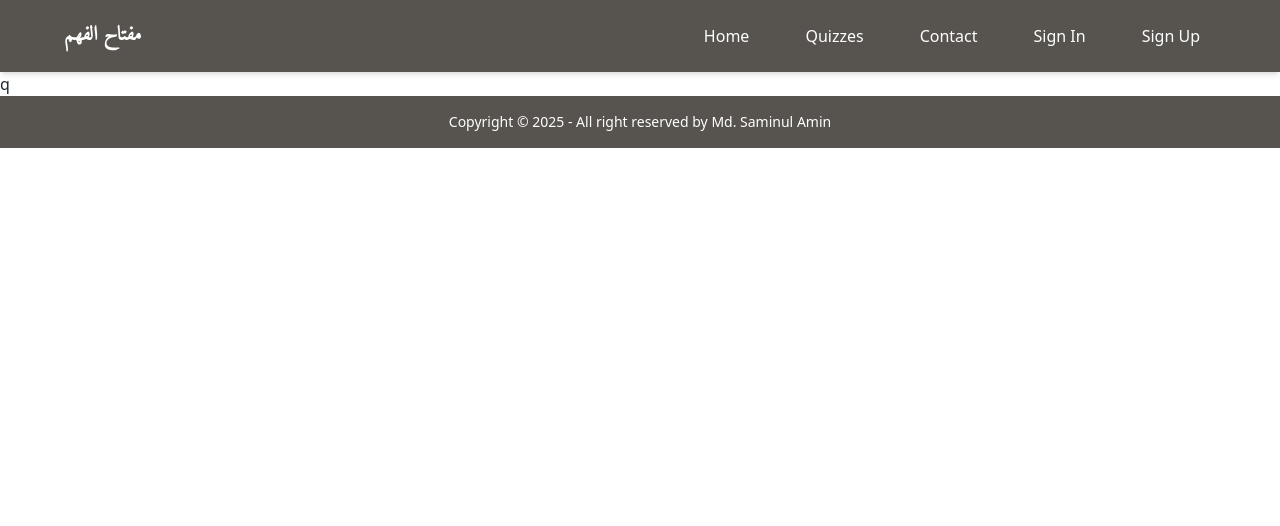
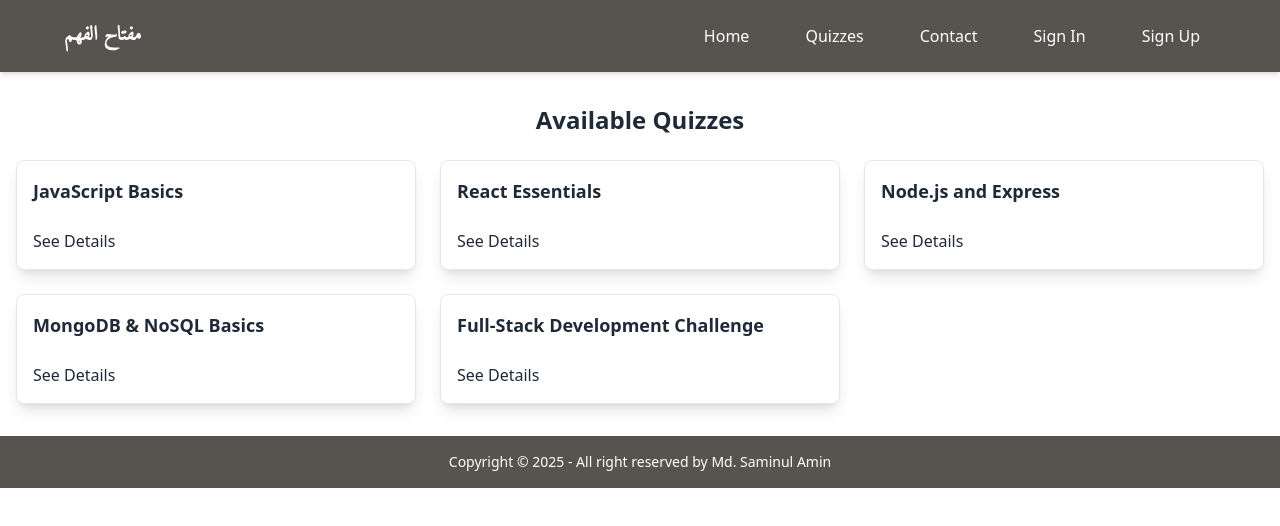
Before and after one commit to saminul-amin/quiz-app, a React (Vite) app: page /quizzes in a window 1280 px wide. Shown: the top 526 px of the page. Built offline with nearby package versions, Linux system fonts and the light colour scheme; no server answers.

Commit message:
contact page added, quizzes page structure built, modification needed

```diff
--- a/package.json
+++ b/package.json
@@ -12,6 +12,7 @@
   "dependencies": {
     "@fontsource/amiri": "^5.1.1",
     "@tanstack/react-query": "^5.66.0",
+    "axios": "^1.7.9",
     "firebase": "^11.3.1",
     "framer-motion": "^12.4.2",
     "lucide-react": "^0.475.0",
@@ -19,7 +20,8 @@
     "react-dom": "^19.0.0",
     "react-hook-form": "^7.54.2",
     "react-icons": "^5.4.0",
-    "react-router-dom": "^7.1.5"
+    "react-router-dom": "^7.1.5",
+    "sweetalert2": "^11.16.1"
   },
   "devDependencies": {
     "@eslint/js": "^9.19.0",
--- /dev/null
+++ b/public/quizzes.json
@@ -0,0 +1,49 @@
+{
+    "quizzes": [
+        {
+            "id": 1,
+            "title": "JavaScript Basics",
+            "description": "Test your knowledge on JavaScript fundamentals.",
+            "difficulty": "Beginner",
+            "questions": 10,
+            "time_limit": 10,
+            "type": "Open"
+        },
+        {
+            "id": 2,
+            "title": "React Essentials",
+            "description": "Assess your understanding of core React concepts.",
+            "difficulty": "Intermediate",
+            "questions": 15,
+            "time_limit": 15,
+            "type": "Private"
+        },
+        {
+            "id": 3,
+            "title": "Node.js and Express",
+            "description": "A quiz covering backend development with Node.js and Express.",
+            "difficulty": "Advanced",
+            "questions": 12,
+            "time_limit": 12,
+            "type": "Open"
+        },
+        {
+            "id": 4,
+            "title": "MongoDB & NoSQL Basics",
+            "description": "Evaluate your knowledge of MongoDB and NoSQL databases.",
+            "difficulty": "Intermediate",
+            "questions": 10,
+            "time_limit": 10,
+            "type": "Private"
+        },
+        {
+            "id": 5,
+            "title": "Full-Stack Development Challenge",
+            "description": "An ultimate quiz for full-stack web development skills.",
+            "difficulty": "Advanced",
+            "questions": 20,
+            "time_limit": 20,
+            "type": "Open"
+        }
+    ]
+}
--- /dev/null
+++ b/src/hooks/useAxios.jsx
@@ -0,0 +1,9 @@
+import axios from "axios";
+
+const axiosInstance = axios.create({
+  baseURL: "http://localhost:5000/",
+});
+
+export default function useAxios() {
+  return axiosInstance;
+}
--- /dev/null
+++ b/src/pages/contact/Contact.jsx
@@ -0,0 +1,67 @@
+import { useState } from "react";
+
+const Contact = () => {
+  const [formData, setFormData] = useState({ name: "", email: "", message: "" });
+
+  const handleChange = (e) => {
+    setFormData({ ...formData, [e.target.name]: e.target.value });
+  };
+
+  const handleSubmit = (e) => {
+    e.preventDefault();
+    console.log("Form Submitted", formData);
+    // Handle form submission logic
+  };
+
+  return (
+    <div className="min-h-screen flex items-center justify-center bg-gradient-to-b from-white to-stone-300 py-12">
+      <div className="bg-white p-8 border border-gray-300 rounded-lg shadow-md w-96 lg:w-1/3">
+        <h2 className="text-2xl font-semibold text-stone-700 mb-3 text-center">Contact Us</h2>
+        <p className="text-center mb-6">Feel free to reach out—we'd love to hear from you!</p>
+        <form onSubmit={handleSubmit} className="space-y-4">
+          <div>
+            <label className="block text-stone-600 mb-1">Name</label>
+            <input
+              type="text"
+              name="name"
+              value={formData.name}
+              onChange={handleChange}
+              className="w-full px-4 py-2 border rounded-lg focus:outline-none focus:ring-2 focus:ring-stone-400"
+              required
+            />
+          </div>
+          <div>
+            <label className="block text-stone-600 mb-1">Email</label>
+            <input
+              type="email"
+              name="email"
+              value={formData.email}
+              onChange={handleChange}
+              className="w-full px-4 py-2 border rounded-lg focus:outline-none focus:ring-2 focus:ring-stone-400"
+              required
+            />
+          </div>
+          <div>
+            <label className="block text-stone-600 mb-1">Message</label>
+            <textarea
+              name="message"
+              value={formData.message}
+              onChange={handleChange}
+              className="w-full px-4 py-2 border rounded-lg focus:outline-none focus:ring-2 focus:ring-stone-400"
+              rows="4"
+              required
+            ></textarea>
+          </div>
+          <button
+            type="submit"
+            className="w-full bg-stone-500 text-white py-2 rounded-lg hover:bg-stone-700 transition"
+          >
+            Send Message
+          </button>
+        </form>
+      </div>
+    </div>
+  );
+};
+
+export default Contact;
--- a/src/pages/quizzes/Quizzes.jsx
+++ b/src/pages/quizzes/Quizzes.jsx
@@ -1,3 +1,55 @@
+import { useState } from "react";
+import { useQuery } from "@tanstack/react-query";
+import axios from "axios";
+import { motion } from "framer-motion";
+// import { Button } from "@/components/ui/button";
+
+const fetchQuizzes = async () => {
+//   const { data } = await axios.get("http://localhost:5000/quizzes");
+  const { data } = await axios.get("/quizzes.json");
+  return data;
+};
+
 export default function Quizzes() {
-    return <div>q</div>
+  const { data: quizzes, isLoading, error } = useQuery({ queryKey: ["quizzes"], queryFn: fetchQuizzes });
+  const [selectedQuiz, setSelectedQuiz] = useState(null);
+
+  if (isLoading) return <div className="text-center mt-10">Loading...</div>;
+  if (error) return <div className="text-center mt-10 text-red-500">Error fetching quizzes</div>;
+
+  console.log(quizzes.quizzes);
+
+  return (
+    <div className="container mx-auto px-4 py-8">
+      <h1 className="text-2xl font-bold text-center mb-6">Available Quizzes</h1>
+      <div className="grid grid-cols-1 sm:grid-cols-2 lg:grid-cols-3 gap-6">
+        {quizzes.quizzes.map((quiz) => (
+          <motion.div
+            key={quiz._id}
+            initial={{ opacity: 0, y: 20 }}
+            animate={{ opacity: 1, y: 0 }}
+            transition={{ duration: 0.5 }}
+            className="p-4 bg-white shadow-lg rounded-lg border"
+          >
+            <h2 className="text-lg font-semibold">{quiz.title}</h2>
+            <p className="text-gray-600 mt-2">{quiz.shortDescription}</p>
+            <button className="mt-4" onClick={() => setSelectedQuiz(quiz)}>See Details</button>
+          </motion.div>
+        ))}
+      </div>
+
+      {/* Quiz Details Modal using DaisyUI */}
+      {selectedQuiz && (
+        <div className="modal modal-open">
+          <div className="modal-box">
+            <h2 className="font-bold text-lg">{selectedQuiz.title}</h2>
+            <p className="py-4">{selectedQuiz.description}</p>
+            <div className="modal-action">
+              <button className="btn" onClick={() => setSelectedQuiz(null)}>Close</button>
+            </div>
+          </div>
+        </div>
+      )}
+    </div>
+  );
 }
--- a/src/pages/signup/Signup.jsx
+++ b/src/pages/signup/Signup.jsx
@@ -1,21 +1,43 @@
 import { useForm } from "react-hook-form";
 import { FaGoogle } from "react-icons/fa";
 import useAuth from "../../hooks/useAuth";
+import Swal from "sweetalert2";
+import axios from "axios";
+import { useNavigate } from "react-router-dom";
 
 const Signup = () => {
   const {
     register,
     handleSubmit,
     watch,
+    reset,
     formState: { errors },
   } = useForm();
   const { createUser } = useAuth();
+  const navigate = useNavigate();
 
   const onSubmit = (data) => {
     console.log(data.name);
     createUser(data.email, data.password)
       .then((result) => {
         console.log(result.user);
+        Swal.fire({
+          position: "center",
+          icon: "success",
+          title: "Your account has been created",
+          showConfirmButton: false,
+          timer: 1500,
+        });
+        const newUser = {
+          name: data.name,
+          email: data.email,
+          role: "user",
+        };
+        axios
+          .post("http://localhost:5000/users", newUser)
+          .then((res) => console.log(res.data));
+        reset();
+        navigate("/");
       })
       .catch((err) => console.log(err));
   };
--- a/src/routes/Router.jsx
+++ b/src/routes/Router.jsx
@@ -4,6 +4,7 @@ import Home from "../pages/homepage/Home";
 import Login from "../pages/login/Login";
 import Signup from "../pages/signup/Signup";
 import Quizzes from "../pages/quizzes/Quizzes";
+import Contact from "../pages/contact/Contact";
 
 const router = createBrowserRouter([
   {
@@ -14,6 +15,7 @@ const router = createBrowserRouter([
       { path: "signin", element: <Login /> },
       { path: "signup", element: <Signup /> },
       { path: "quizzes", element: <Quizzes /> },
+      { path: "contact", element: <Contact /> },
     ],
   },
 ]);
```
Also changed, not shown: 2 other files (tests, documents, lock files or other folders).
